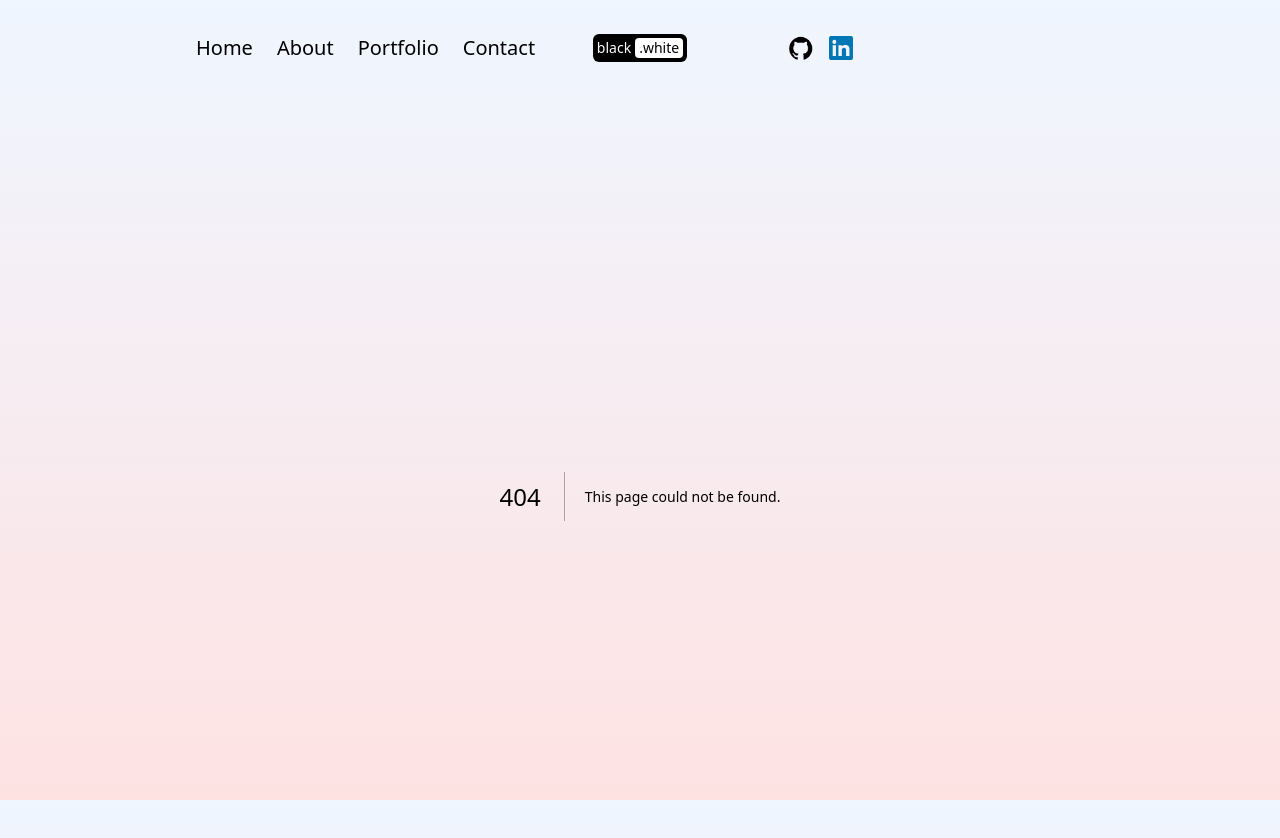
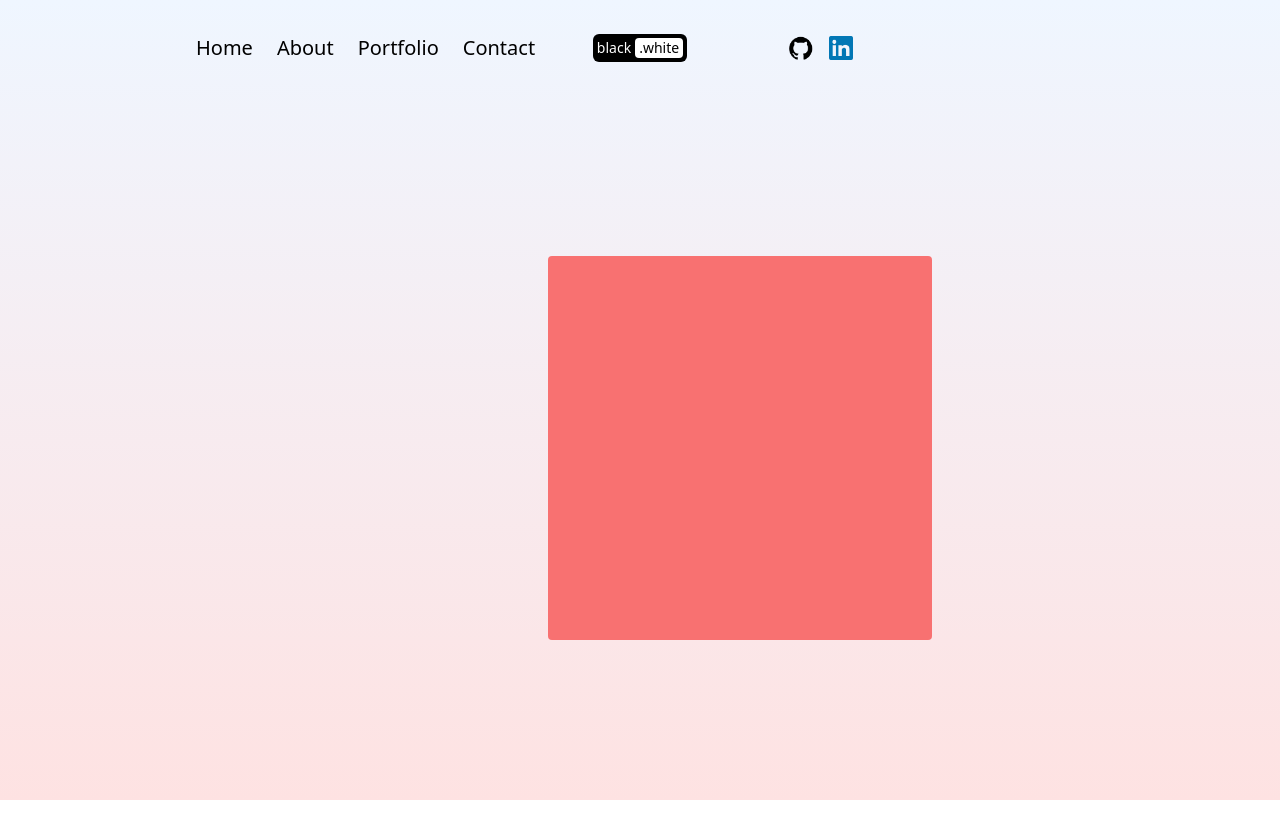
Before and after one commit to sami-yesha/portfolio, a Next.js app: page /testanimation in a window 1280 px wide. Before the commit this address had no page. Shown: the top 838 px of the page. After the commit the page ends 800 px from the top, so only its background shows below. Built offline with nearby package versions, Linux system fonts and the light colour scheme.

Commit message:
test animation

```diff
--- /dev/null
+++ b/app/testanimation/page.jsx
@@ -0,0 +1,16 @@
+"use client";
+import React from "react";
+import { motion } from "framer-motion";
+const page = () => {
+  return (
+    <div className="h-full flex items-center justify-center">
+      <motion.div
+        className="w-96 h-96 bg-red-400 rounded"
+        initial={{ x: -100 }}
+        animate={{ x: 100 }}
+      ></motion.div>
+    </div>
+  );
+};
+
+export default page;
```
